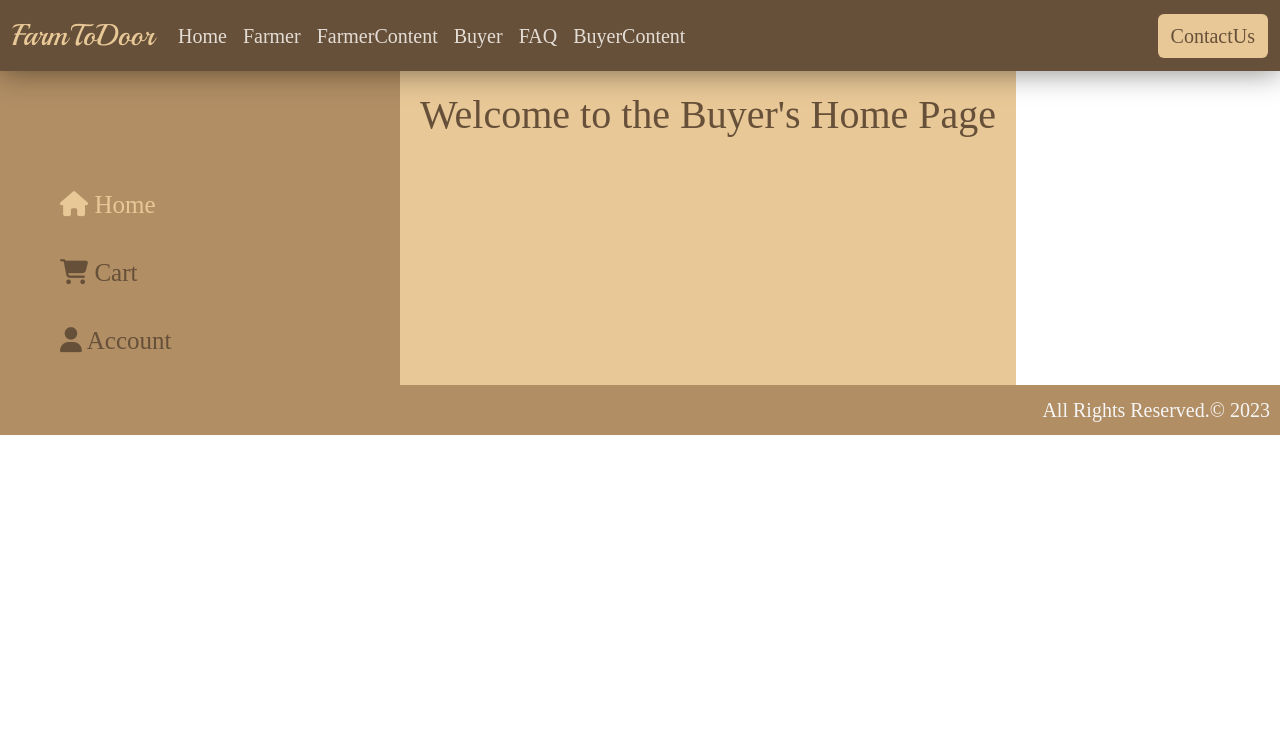
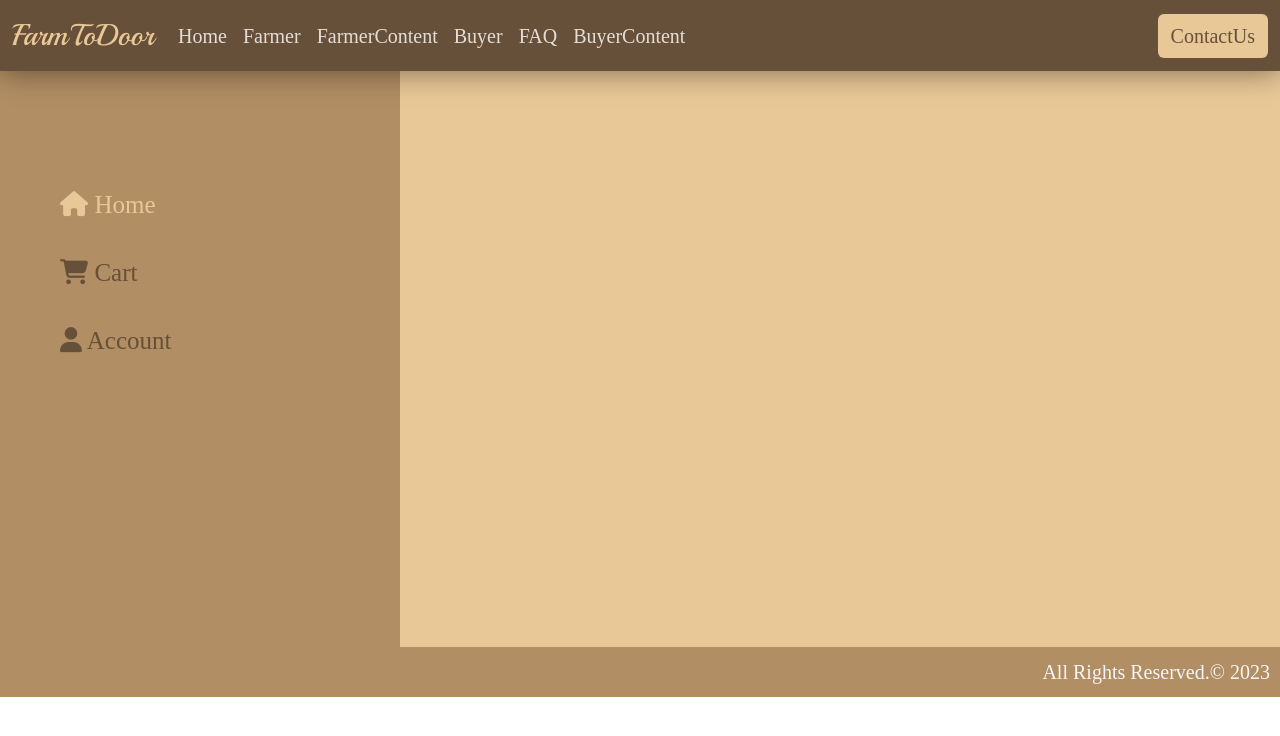
Before and after one commit to SHIVANGI08S/F2D, a React (Create React App) app in the folder F2D-Frontend/: page /BuyerContent in a window 1280 px wide. Shown: the top 736 px of the page. Built offline with nearby package versions, Linux system fonts and the light colour scheme; a web font is replaced by a local one.

Commit message:
latest update

```diff
--- a/F2D-Frontend/src/components/BuyerContent/Buyer_Cart.js
+++ b/F2D-Frontend/src/components/BuyerContent/Buyer_Cart.js
@@ -15,7 +15,10 @@ const Buyer_Cart = ({
 
 
     <ChakraProvider>
-      <Box display="flex">
+    <Box bg="#e8c897" >
+
+
+      <Box display="flex" height="xl">
         <Box
           display="flex"
           flexDirection="column"
@@ -68,6 +71,7 @@ const Buyer_Cart = ({
           </div>
         </Box>
       </Box>
+      </Box>
     </ChakraProvider>
   );
 };
--- a/F2D-Frontend/src/components/BuyerContent/Buyer_Home.js
+++ b/F2D-Frontend/src/components/BuyerContent/Buyer_Home.js
@@ -25,7 +25,10 @@ const Buyer_Home = () => {
 
   return (
     <ChakraProvider>
-      <Box display="flex">
+    <Box bg="#e8c897" >
+
+
+      <Box display="flex" height="xl">
         <Box
           display="flex"
           flexDirection="column"
@@ -55,9 +58,8 @@ const Buyer_Home = () => {
             </Link>
           </Box>
         </Box>
-        <Box className="buyer_home">
+        <Box className="buyer_home"  width="max">
           <div className="home">
-            <h1>Welcome to the Buyer's Home Page</h1>
             <div className="item-container">
               {products.map((item) => (
                 <div key={item.id} className="card">
@@ -80,6 +82,7 @@ const Buyer_Home = () => {
           </div>
         </Box>
       </Box>
+      </Box>
     </ChakraProvider>
   );
 };
```
